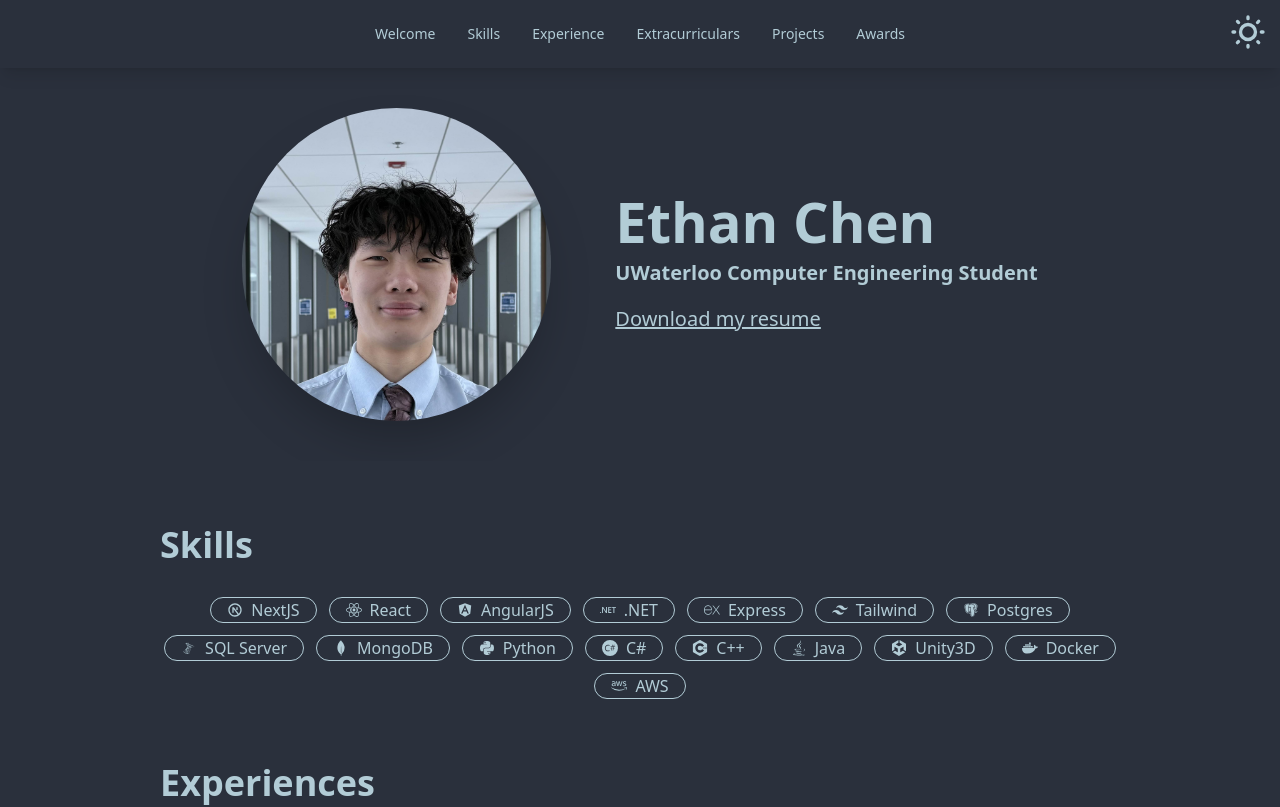
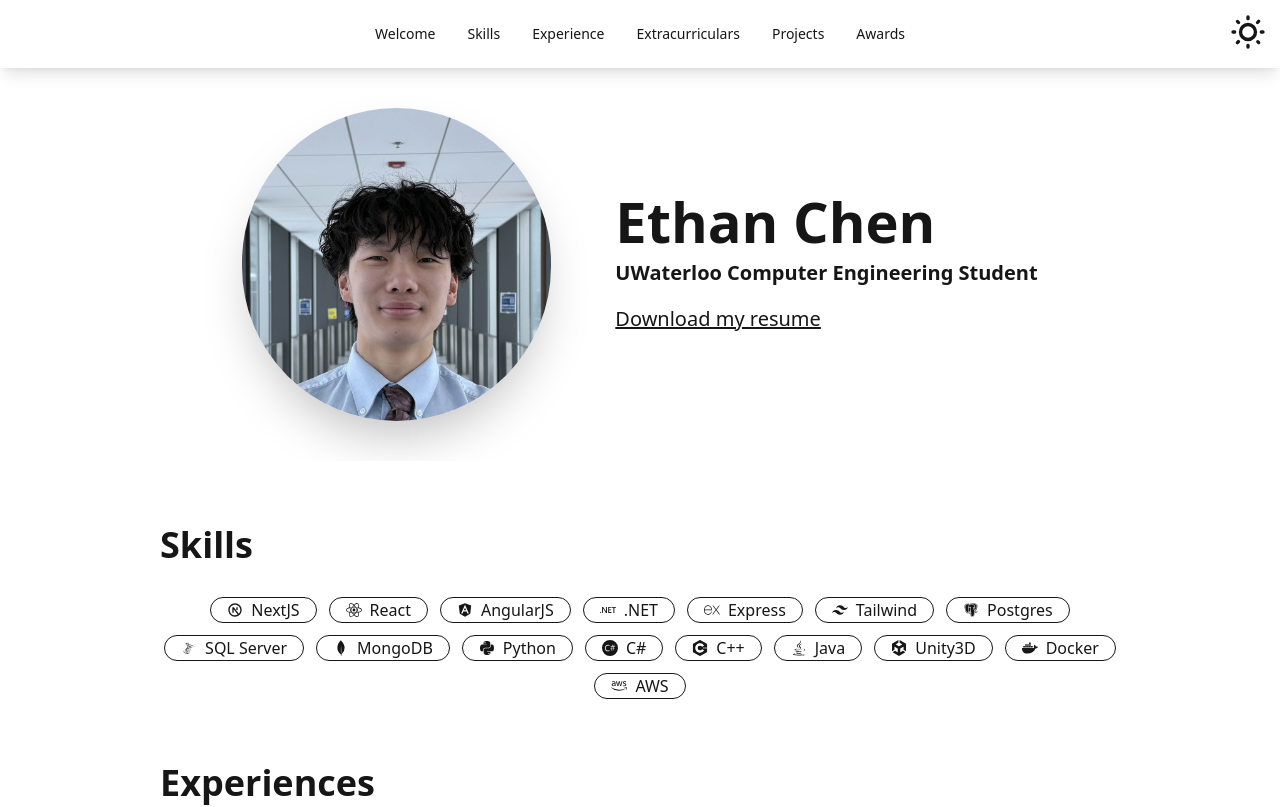
Before and after one commit to chene0/portfolio, a Next.js app: page / in a window 1280 px wide. Shown: the top 807 px of the page. Built offline with nearby package versions, Linux system fonts and the light colour scheme.

Commit message:
flip states of theme controller

```diff
--- a/src/app/layout.tsx
+++ b/src/app/layout.tsx
@@ -15,11 +15,11 @@
   children: React.ReactNode;
 }>) {
   return (
-    <html lang="en" data-theme="dim">
+    <html lang="en" data-theme="pastel">
       <body className="bg-base-100 text-base-content min-w-full max-w-full">
         <label className="swap swap-rotate fixed right-3 top-3 z-50">
           {/* this hidden checkbox controls the state */}
-          <input type="checkbox" className="theme-controller" value="pastel" />
+          <input type="checkbox" className="theme-controller" value="dim" />
 
           {/* sun icon */}
           <svg
```
